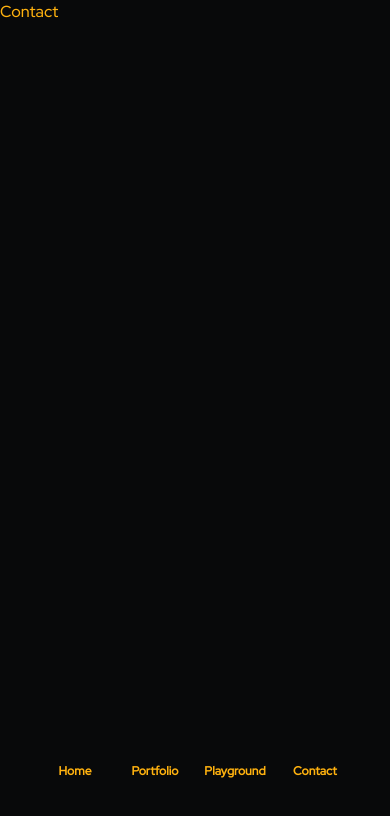
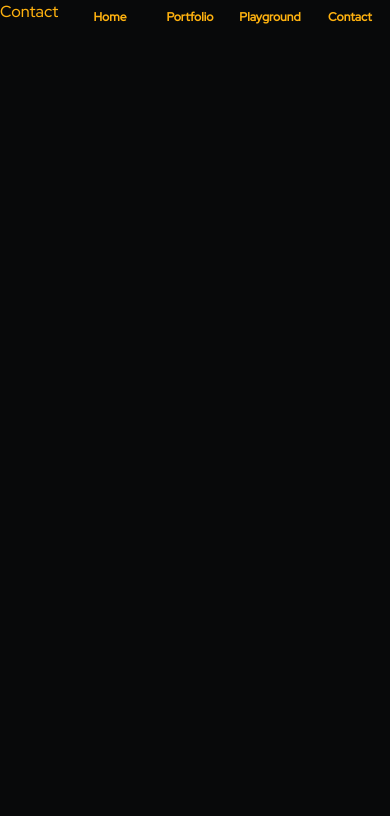
Before and after one commit to satyamsharan/project-ansikte, a Next.js app: page /contact in a window 390 px wide. Shown: the top 816 px of the page. Built offline with nearby package versions, Linux system fonts and the light colour scheme.

Commit message:
Added menu movement

```diff
--- a/app/layout.tsx
+++ b/app/layout.tsx
@@ -23,7 +23,7 @@ export default function RootLayout({
       <body className={redHatDisplay.className}>
         <Header/>
         {children}
-        </body>
+      </body>
     </html>
   )
 }
--- /dev/null
+++ b/app/lib/useWindowSize.tsx
@@ -0,0 +1,26 @@
+import { useEffect, useState } from "react";
+
+export default function useWindowSize() {
+    const size:{width: number ,height: number} = {
+        width: 0,
+        height: 0,
+    }
+
+    const [windowSize, setWindowSize] = useState(size);
+
+    useEffect(() => {
+        function handleResize() {
+            setWindowSize({
+                width: window.innerWidth,
+                height: window.innerHeight,
+            });
+        }
+
+        window.addEventListener("resize", handleResize);
+        handleResize();
+
+
+        return () => window.removeEventListener("resize", handleResize);
+    }, []);
+    return windowSize;
+}
--- a/app/ui/globals.css
+++ b/app/ui/globals.css
@@ -18,3 +18,11 @@ body {
   color: #FFB20F;
   background-color: #08090A;
 }
+
+.header{
+  width: 100%;
+  position: fixed;
+  left: 0px;
+  transition: all 1s ease;
+  z-index: 10;
+}
--- a/app/ui/header/Header.tsx
+++ b/app/ui/header/Header.tsx
@@ -1,9 +1,28 @@
+"use client"
+import { usePathname } from "next/navigation";
 import { NavItem } from "./NavItem";
+import { useState } from "react";
+import useWindowSize from "../../lib/useWindowSize";
 
 export function Header(){
+    const pathname = usePathname();
+    const size = useWindowSize();
+
+    let isHomePage = false;
+    if(pathname == '/'){
+        isHomePage = true;
+    }else{
+        isHomePage = false;
+    }
+
+    let width = size.width>1024?600:320;
+    let height = size.width>1024?36:24;
+
+    console.log(size);
+
     return(
-        <div className="absolute inset-x-0 bottom-0 mb-[60px] lg:mb-[120px] z-10 flex items-center justify-center">
-            <div className="grid grid-cols-4 text-center">
+        <div className={'header p-1 b-[40] lg:b-[100]'} style={{transform: isHomePage?'translateY('+(size.height-(height*3))+'px)':'translateX('+((size.width-width)/2)+'px)'}}>
+            <div className="" style={{display: 'flex', alignItems: 'center', justifyContent: 'center'}}>
                 <NavItem linkLabel="Home" link="/" />
                 <NavItem linkLabel="Portfolio" link="/portfolio" />
                 <NavItem linkLabel="Playground" link="/playground" />
--- a/app/ui/header/NavItem.tsx
+++ b/app/ui/header/NavItem.tsx
@@ -4,7 +4,7 @@ export function NavItem(props:{linkLabel:String, link:String}){
     return(
         <Link
                 href={`${props.link}`}
-                className="min-w-[80px] text-xs lg:min-w-[200px] lg:text-xl rounded-lg border border-transparent transition-colors hover:border-gray-300 hover:bg-gray-100 hover:dark:border-neutral-700 hover:dark:bg-neutral-800/30"
+                className="min-w-[80px] text-xs lg:min-w-[150px] lg:text-xl rounded-lg border border-transparent transition-colors hover:border-neutral-700 hover:bg-neutral-800/30"
                 rel="noopener noreferrer"
             >
                 <h2 className={`mb-1 mt-1 font-semibold text-center`}>
--- a/tsconfig.json
+++ b/tsconfig.json
@@ -19,7 +19,7 @@
       }
     ],
     "paths": {
-      "@/*": ["./src/*"]
+      "@/*": ["./*"]
     }
   },
   "include": ["next-env.d.ts", "**/*.ts", "**/*.tsx", ".next/types/**/*.ts"],
```
